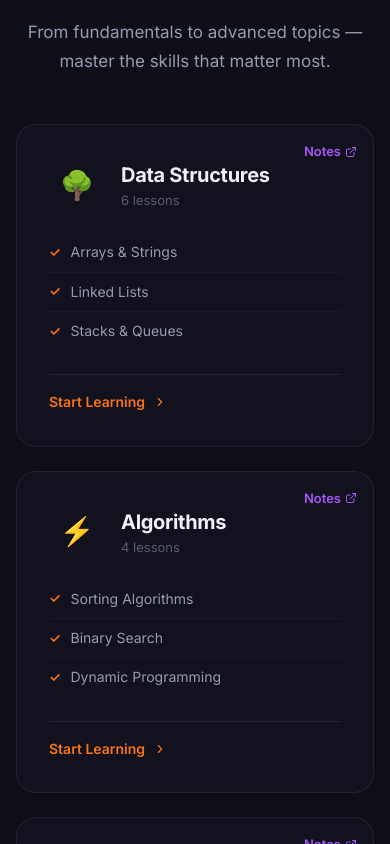
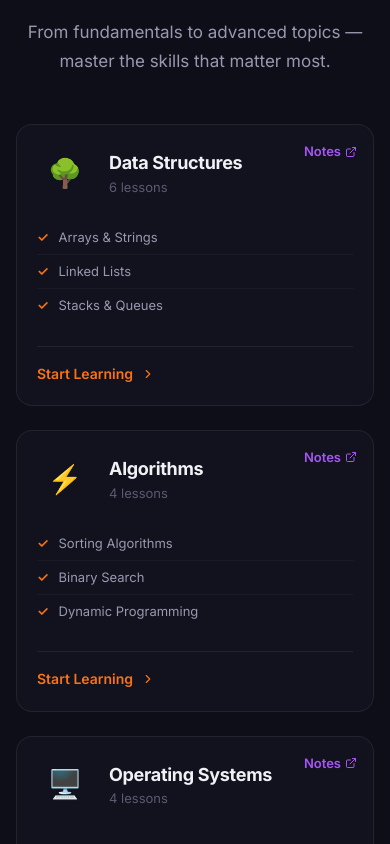
Before and after one commit to Knight-rule/cse-learner, a Next.js app: page / in a window 390 px wide. Shown: the part 2120-2964 px from the top of the page. Built offline with nearby package versions, Linux system fonts and the light colour scheme.

Commit message:
Fix course cards mobile layout - reduce padding, word-wrap, tighter spacing

```diff
--- a/src/app/courses/page.tsx
+++ b/src/app/courses/page.tsx
@@ -32,7 +32,7 @@ export default function CoursesPage() {
                 className="course-card-aiv glass-card-glow"
                 style={{ textDecoration: "none", color: "inherit" }}
               >
-                <div style={{ height: 6, borderRadius: 6, background: "linear-gradient(90deg, " + colors[0] + ", " + (colors[1] || colors[0]) + ")", marginBottom: 24 }} />
+                <div className="course-card-bar" style={{ height: 6, borderRadius: 6, background: "linear-gradient(90deg, " + colors[0] + ", " + (colors[1] || colors[0]) + ")", marginBottom: 24 }} />
                 <div style={{ fontSize: 40, marginBottom: 16 }}>{course.icon}</div>
                 <h2 className="course-title">{course.title}</h2>
                 <p className="body-md" style={{ marginBottom: 16 }}>{course.description}</p>
--- a/src/app/globals.css
+++ b/src/app/globals.css
@@ -630,7 +630,12 @@ img { max-width: 100%; display: block; }
   .feature-card { padding: 20px; }
   .course-card { min-width: 0; }
   .footer { padding: 48px 0 24px; }
-  .courses-grid { grid-template-columns: 1fr; }
+  .courses-grid { grid-template-columns: 1fr; gap: 16px; }
+  .course-card-aiv { padding: 20px; border-radius: var(--radius-lg); }
+  .course-card-aiv .course-title { font-size: 18px; margin-bottom: 10px; word-break: break-word; }
+  .course-card-aiv .body-md { font-size: 14px; margin-bottom: 12px; word-break: break-word; overflow-wrap: anywhere; }
+  .course-features li { font-size: 13px; padding: 6px 0; }
+  .course-card-bar { margin-bottom: 16px !important; }
 }
 
 /* ===== SCROLLBAR ===== */
```
